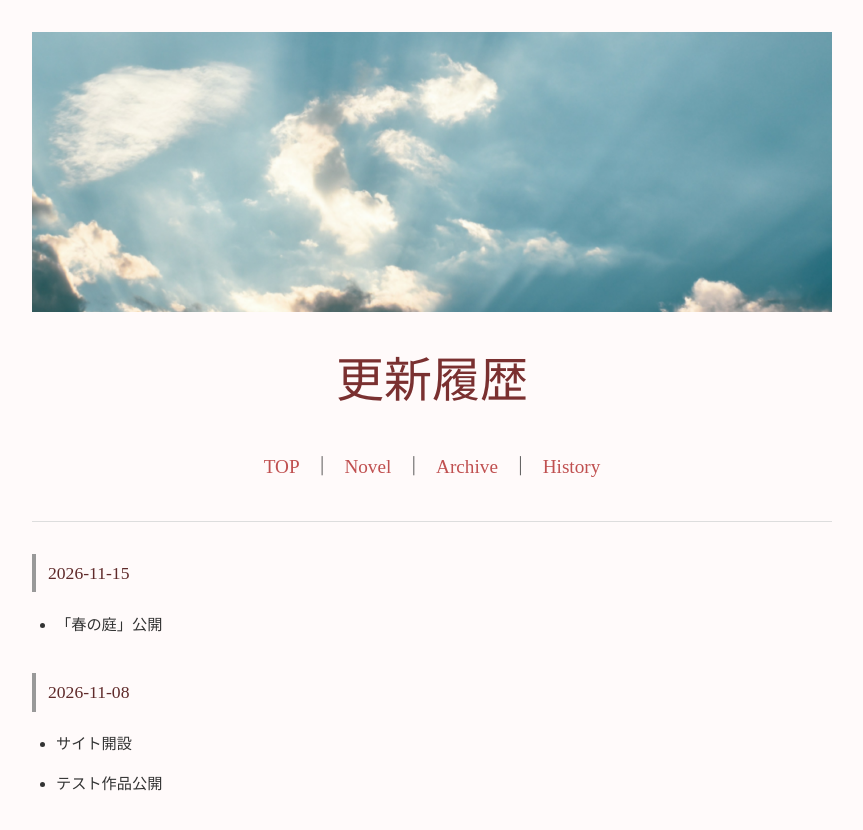
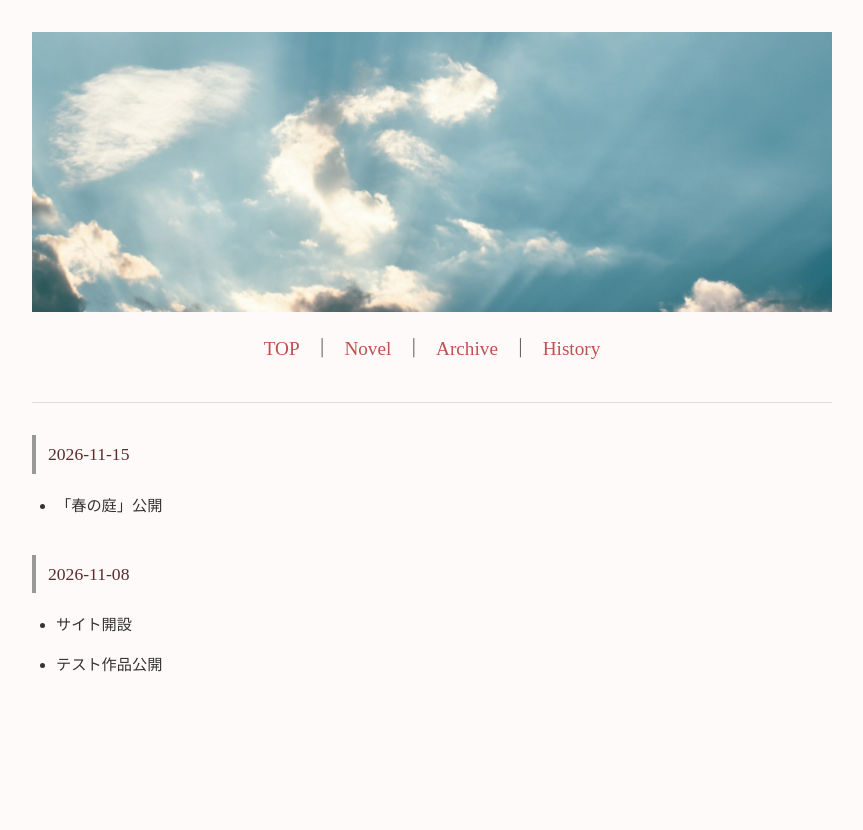
Before and after one commit to fjst160/lemon160, a Jekyll site: the page built from history.md, in a window 1280 px wide. Shown: the top 830 px of the page, without its empty margins (208-1071 px from the left). Built offline with Jekyll 4.4.1, drawn with Linux system fonts in a browser that asks for light colours.

Commit message:
Update default.html

```diff
--- a/_layouts/default.html
+++ b/_layouts/default.html
@@ -36,10 +32,8 @@
     {% endif %}
 </header>
 
-{% if page.url == "/" %}
+{% if page.url == "/" or page.url == "/index.html" %}
 <h1>{{ site.title }}</h1>
-{% elsif page.title and page.layout != "novel" %}
-<h1>{{ page.title }}</h1>
 {% endif %}
 
 <nav>
```
Also changed, not shown: other parts of _layouts/default.html (+0 -4 lines).
